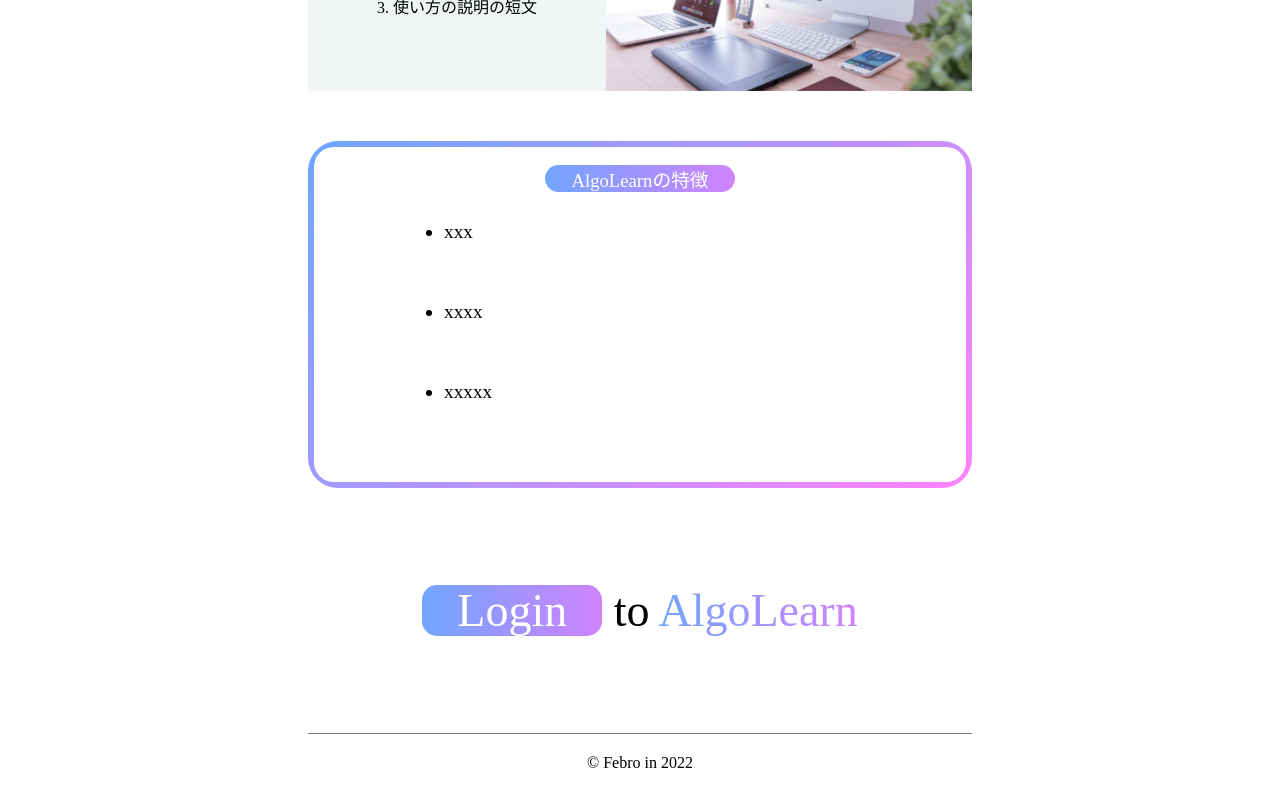
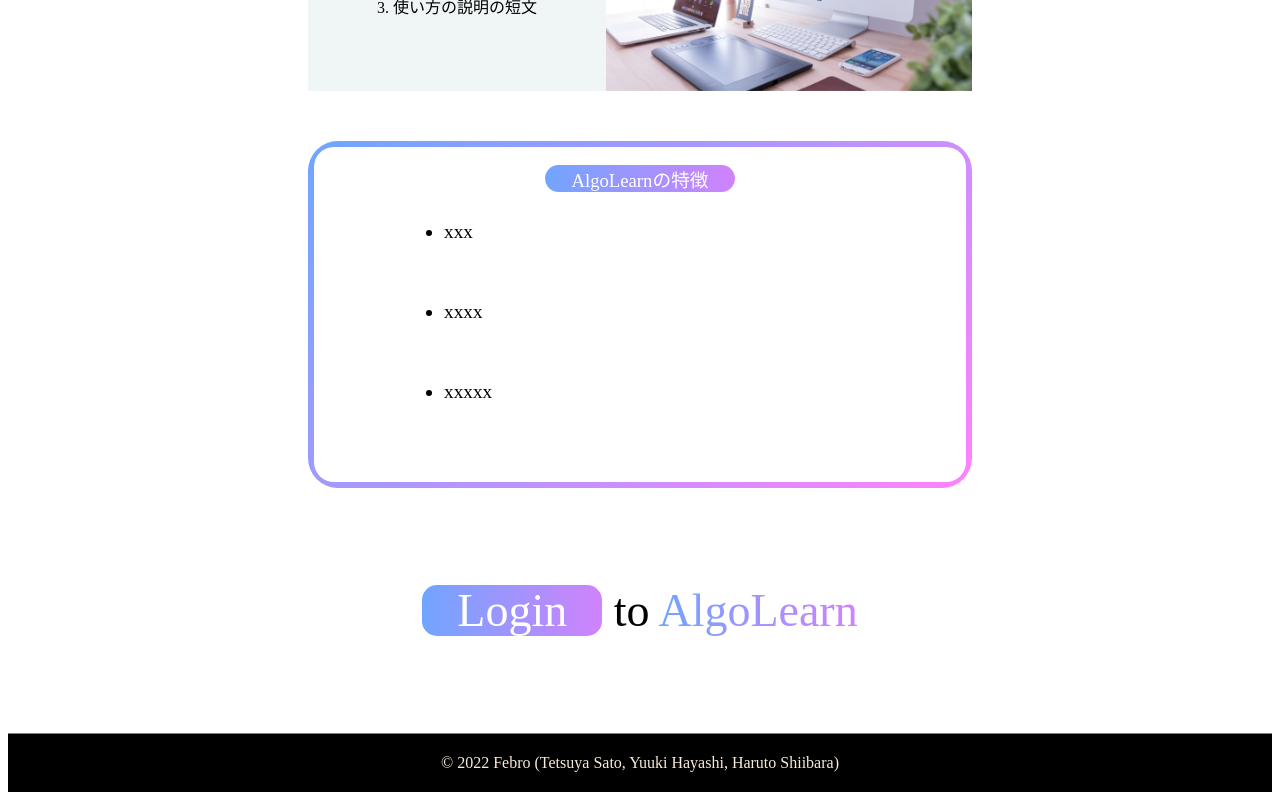
Before and after one commit to webex14-team-4/webex14-team-4-original-team-app, a Vue app: page / in a window 1280 px wide. Shown: the part 577-1377 px from the top of the page. Built offline with nearby package versions, Linux system fonts and the light colour scheme.

Commit message:
フッターを整えました。

```diff
--- a/src/App.vue
+++ b/src/App.vue
@@ -1,6 +1,6 @@
 <template>
   <HeaderVue />
-  <router-view />
+  <router-view class="main" />
   <FooterVue />
 </template>
 
@@ -23,7 +23,8 @@
   -moz-osx-font-smoothing: grayscale;
   text-align: center;
   color: #2c3e50; */
-  margin: 0 300px;
+  margin: 0;
+  padding: 0;
 }
 
 nav {
@@ -38,4 +39,8 @@
 nav a.router-link-exact-active {
   color: #42b983;
 }
+
+.main {
+  margin: 0 300px;
+}
 </style>
--- a/src/components/Footer.vue
+++ b/src/components/Footer.vue
@@ -1,5 +1,7 @@
 <template>
-  <div class="copyright">© Febro in 2022</div>
+  <div class="copyright">
+    © 2022 Febro (Tetsuya Sato, Yuuki Hayashi, Haruto Shiibara)
+  </div>
 </template>
 
 <script>
@@ -9,8 +11,11 @@
 <style>
 .copyright {
   border-top: 1px solid gray;
-  padding-top: 20px;
+  padding: 20px;
+
   text-align: center;
-  margin-top: 30px;
+  margin-top: 25px;
+  background-color: black;
+  color: antiquewhite;
 }
 </style>
```
